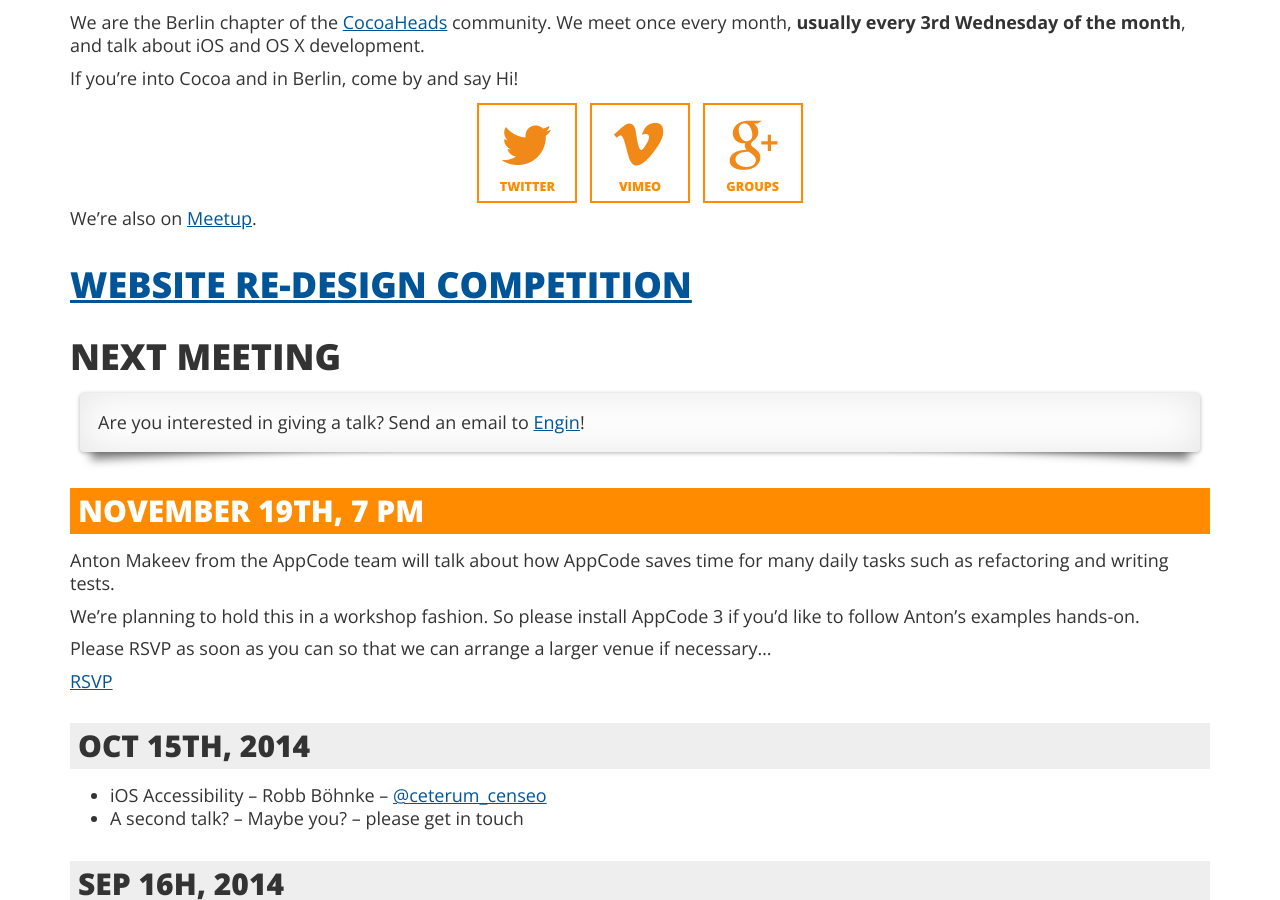
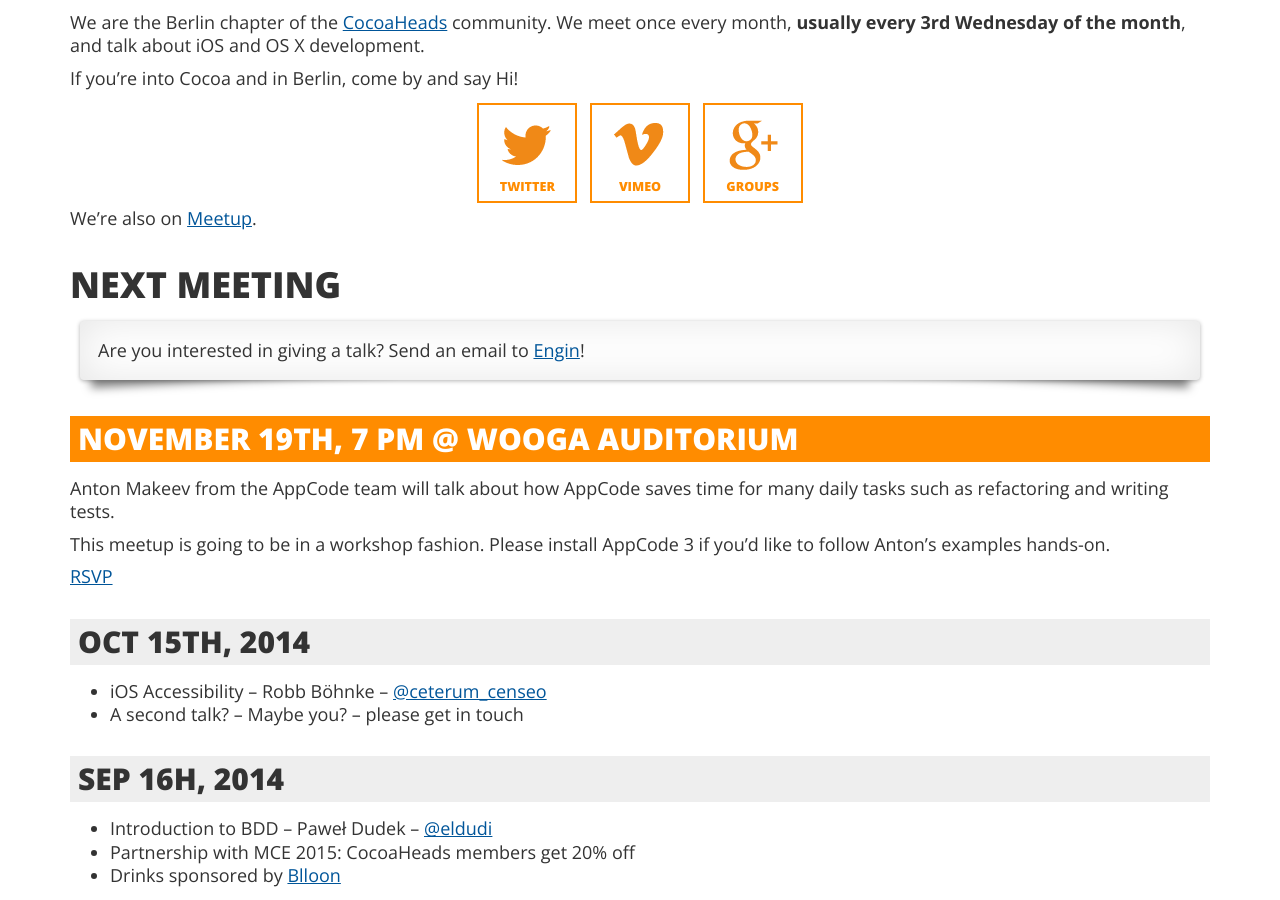
Before and after one commit to cocoaheads-berlin/cocoaheads-berlin.github.com, a Jekyll site: the page built from index.markdown, in a window 1280 px wide and 900 px high, scrolled down 362 px. Built offline with Jekyll 4.4.1, drawn with Linux system fonts in a browser that asks for light colours; nearby versions of some CDN libraries; some web fonts are replaced; Markdown is read by kramdown in place of the engine named in the settings.

Commit message:
Update index.markdown

```diff
--- a/index.markdown
+++ b/index.markdown
@@ -22,21 +22,19 @@ If you're into Cocoa and in Berlin, come by and say Hi!
 
 We're also on [Meetup](http://www.meetup.com/Cocoaheads-Berlin/).
 
-#[Website Re-Design Competition](redesign.html)
-
 # Next meeting
 
 <div id="talk-survey" class="drop-shadow lifted">
     Are you interested in giving a talk? Send an email to <a href="https://secure.meetup.com/messages/?new_convo=true&name=Engin+Kurutepe&member_id=40052552">Engin</a>!
 </div>
 
-<h2 class="meeting upcoming">November 19th, 7 pm</h2>
+<h2 class="meeting upcoming">November 19th, 7 pm @ Wooga Auditorium</h2>
 
 Anton Makeev from the AppCode team will talk about how AppCode saves time for many daily tasks such as refactoring and writing tests.
 
-We're planning to hold this in a workshop fashion. So please install AppCode 3 if you'd like to follow Anton's examples hands-on.
+This meetup is going to be in a workshop fashion. Please install AppCode 3 if you'd like to follow Anton's examples hands-on.
 
-Please RSVP as soon as you can so that we can arrange a larger venue if necessary…
+
 
 <a href="http://www.meetup.com/Cocoaheads-Berlin/events/210241212/" data-event="210241212" class="mu-rsvp-btn">RSVP</a>
 
```
